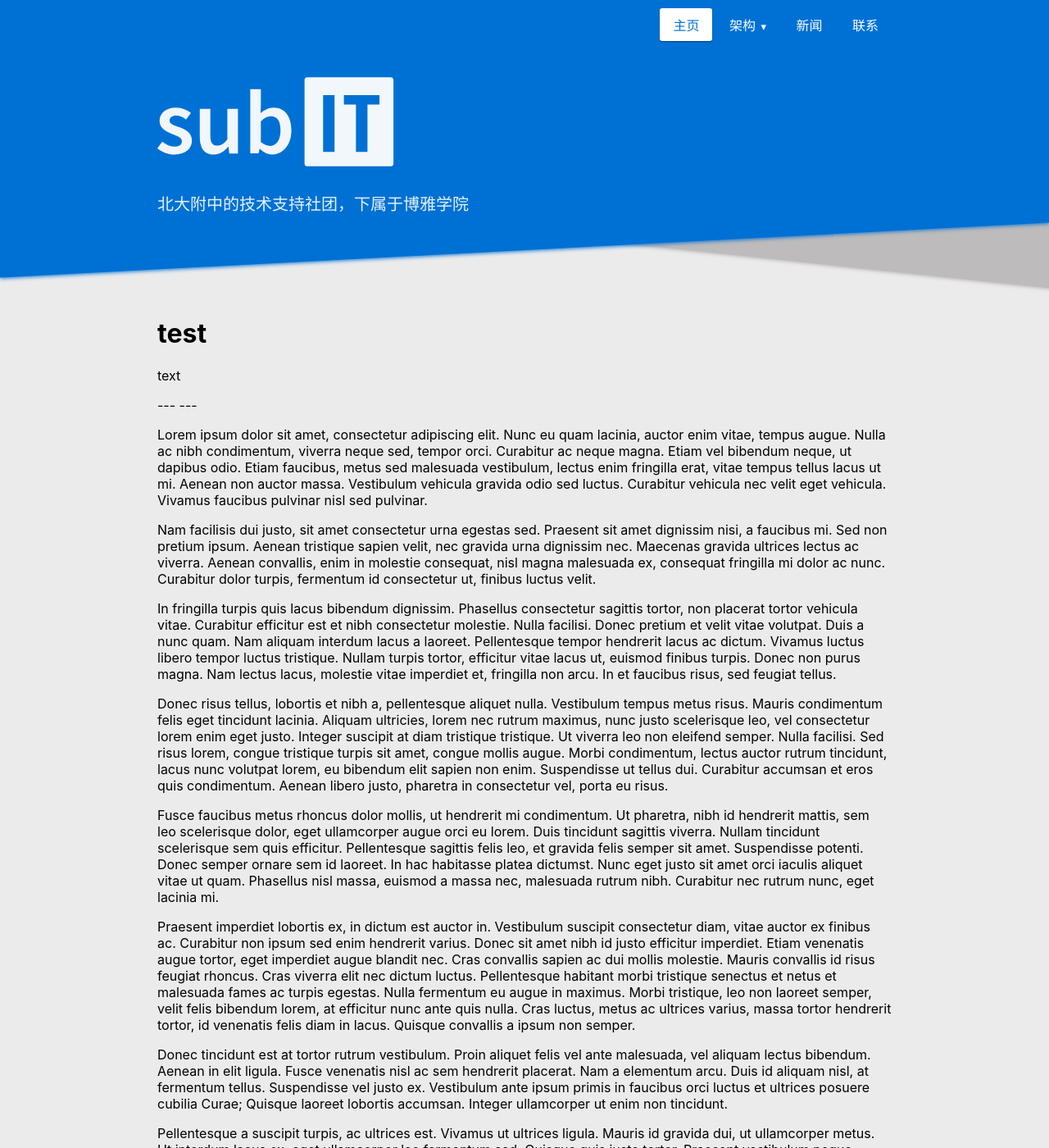
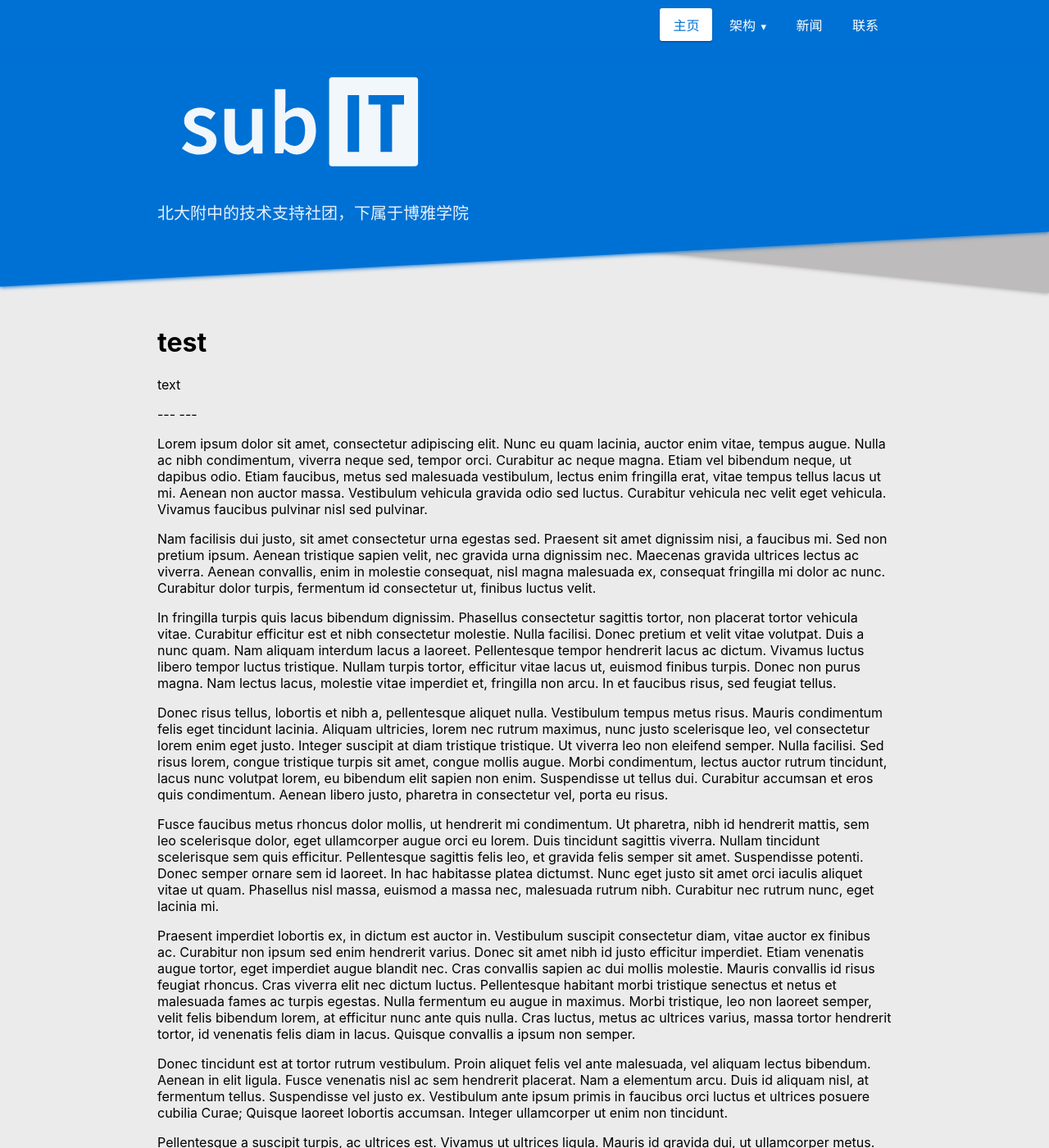
Before and after one commit to pkuschool/SubIT, a Jekyll site: the page built from index.html, in a window 1280 px wide and 1400 px high. Shown: the whole window at 82% size. Built offline with Jekyll 4.4.1, drawn with Linux system fonts in a browser that asks for light colours; nearby versions of some CDN libraries.

Commit message:
tweak mobile ui compat

```diff
--- a/_layouts/default.html
+++ b/_layouts/default.html
@@ -18,7 +18,7 @@
         <div id="site-header-content" class="container">
             <span id="site-title">
                 {%unless page.no-header-title%}
-                <img src="/src/logowhite.svg" alt="" style="height: 50px; margin-top: 7px" id="site-header-logo" onclick="window.open('/', '_self')">
+                <img src="/src/logowhite.svg" alt="" style="height: 45px; margin-top: 7px" id="site-header-logo" onclick="window.open('/', '_self')">
                 {%endunless%}
             </span>
             <div class="pure-menu pure-menu-horizontal" id="site-navigation">
--- a/src/index.css
+++ b/src/index.css
@@ -58,8 +58,8 @@
     transform: skewY(6deg);
     z-index: -6;
     position: absolute;
-    bottom: 40px;
-    left: 100px;
+    bottom: 55px;
+    left: 00px;
     width: 100%;
     height: 132%;
     background-color: #bdbbbb;
@@ -78,9 +78,10 @@
 } */
 
 .logo-svg{
-    height: 175px;
-    margin-left: -30.5px;
-    margin-bottom: -27px;
+    width: 40%;
+    min-width: 150px;
+    max-width: 350px;
+    margin-bottom: -1em;
     opacity: 0.95;
     user-select: none;
     -webkit-user-drag: none;
@@ -90,4 +91,19 @@
     font-size: 20px;
     opacity: 0.9;
     user-select: none;
+    transition: .25s font-size;
 }
+
+@media only screen and (max-width: 600px){
+    .master-content{
+        font-size: 16px;
+        margin-bottom: 0;
+    }
+    .logo-svg{
+        margin-top: 10px;
+    }
+    .site-title-panel::before{
+        content: "";
+        display: none;
+    }
+}
--- a/src/main.css
+++ b/src/main.css
@@ -181,6 +181,9 @@
     .article-title {
         font-size: 25px;
     }
+    .hide-on-small{
+        display: none;
+    }
 }
 
 .article-description {
```
